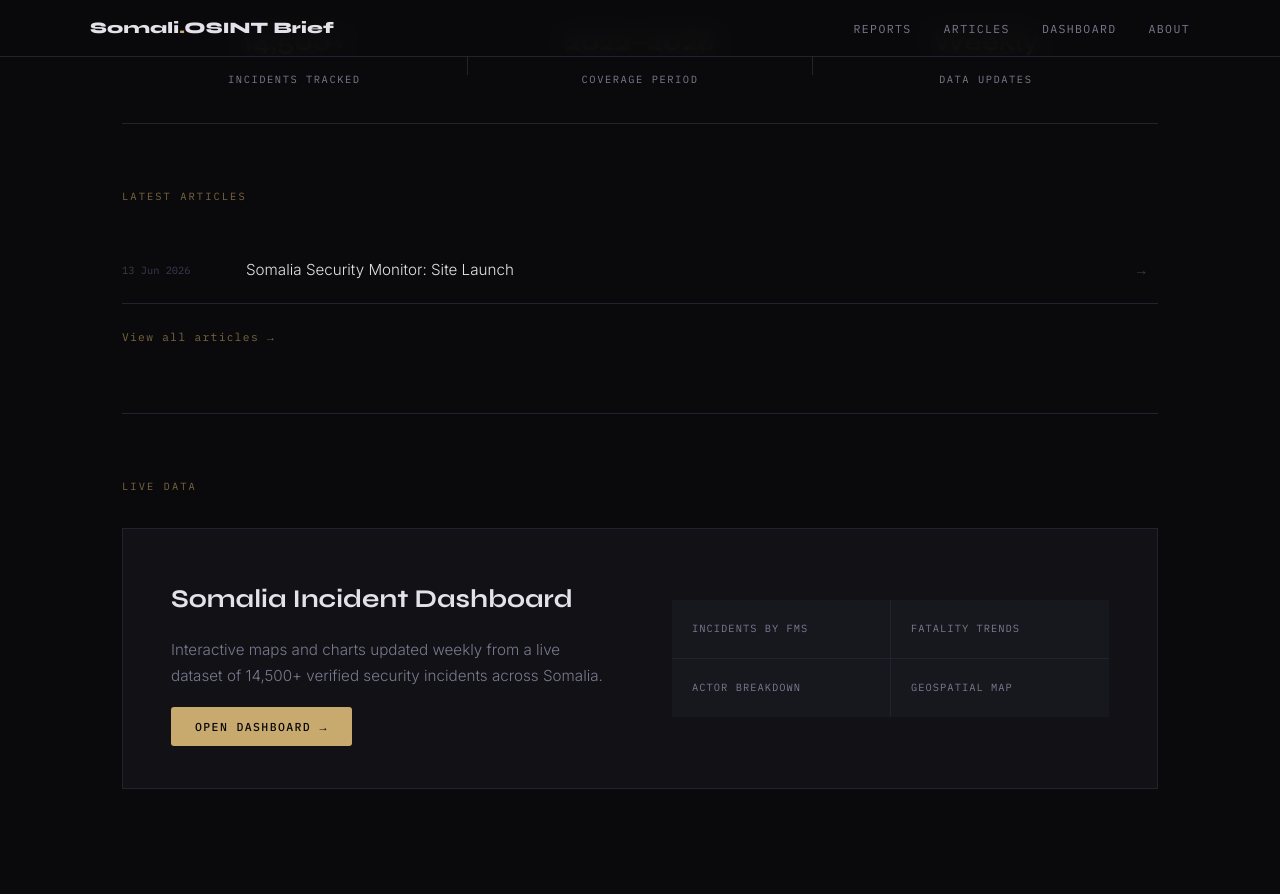
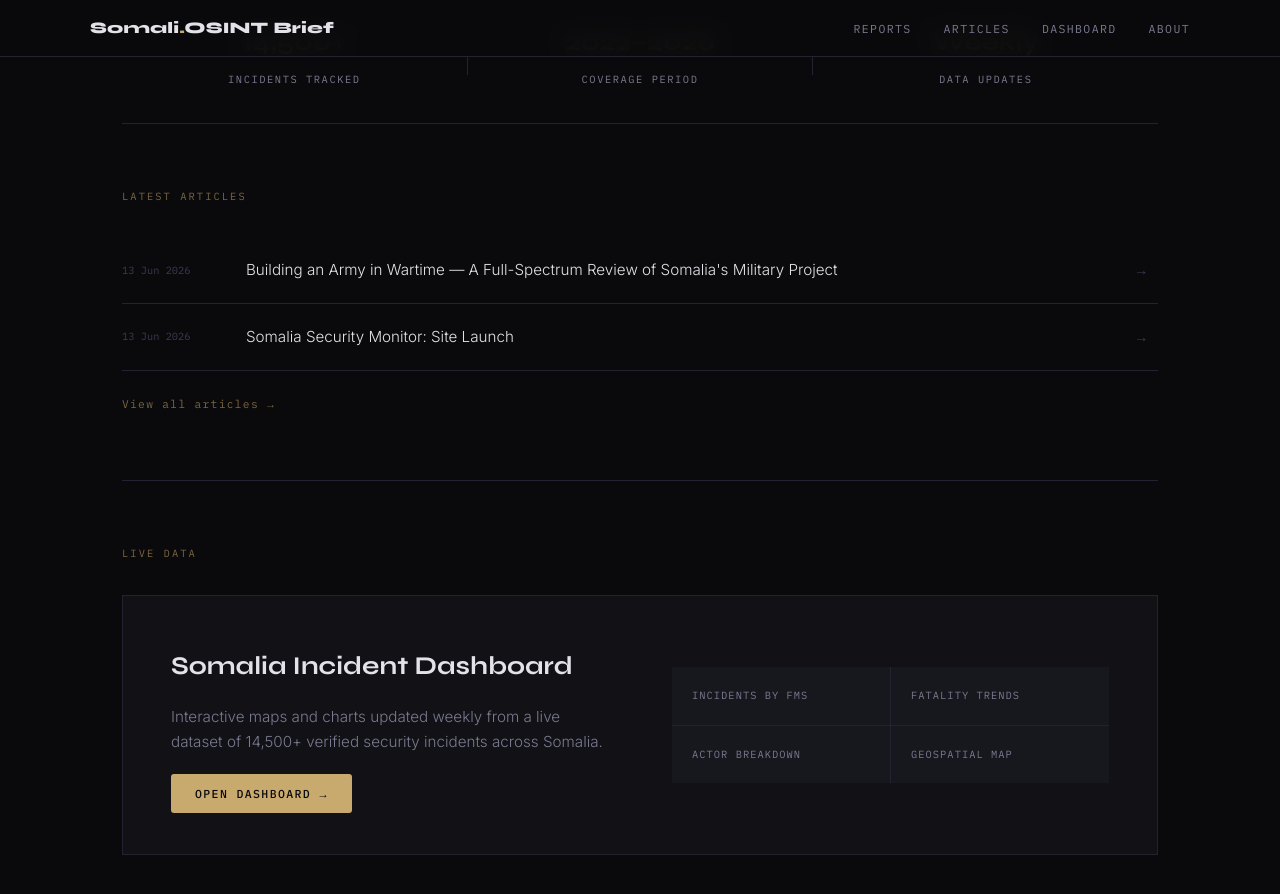
Before and after one commit to abdigh26/abdigh26.github.io, a Jekyll site: the page built from index.html, in a window 1280 px wide and 900 px high, scrolled down 653 px. Shown: the top 894 px of the window. Built offline with Jekyll 4.4.1, drawn with Linux system fonts in a browser that asks for light colours.

Commit message:
Update index.html

```diff
--- a/index.html
+++ b/index.html
@@ -34,17 +34,17 @@ title: Home
 <section class="section">
   <div class="section-label">Latest Articles</div>
   <div class="article-list">
+    <a class="article-row" href="/articles/somali-army-building.html">
+      <span class="article-date">13 Jun 2026</span>
+      <span class="article-title">Building an Army in Wartime — A Full-Spectrum Review of Somalia's Military Project</span>
+      <span class="article-arrow">→</span>
+    </a>
     {% for post in site.posts limit:5 %}
     <a class="article-row" href="{{ post.url }}">
       <span class="article-date">{{ post.date | date: "%d %b %Y" }}</span>
       <span class="article-title">{{ post.title }}</span>
       <span class="article-arrow">→</span>
     </a>
-    {% else %}
-    <div class="article-row">
-      <span class="article-date">—</span>
-      <span class="article-title">Articles coming soon</span>
-    </div>
     {% endfor %}
   </div>
   <a href="/articles.html" class="view-all">View all articles →</a>
```
